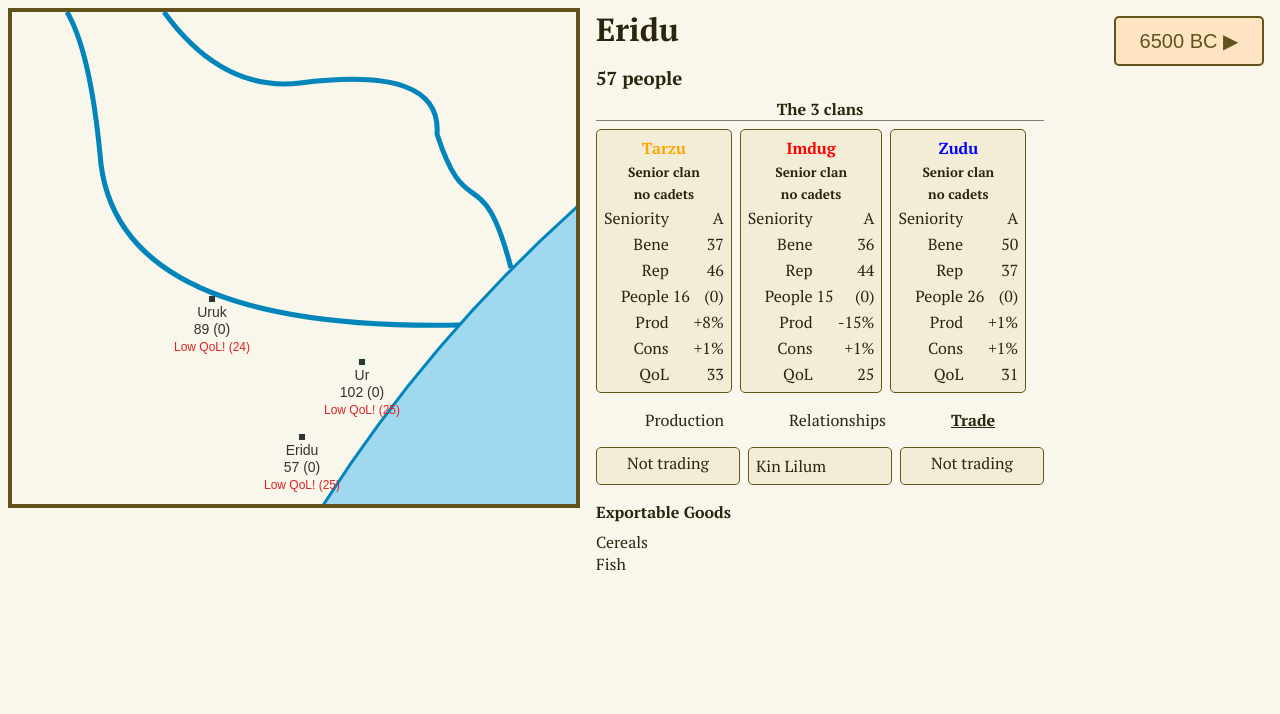
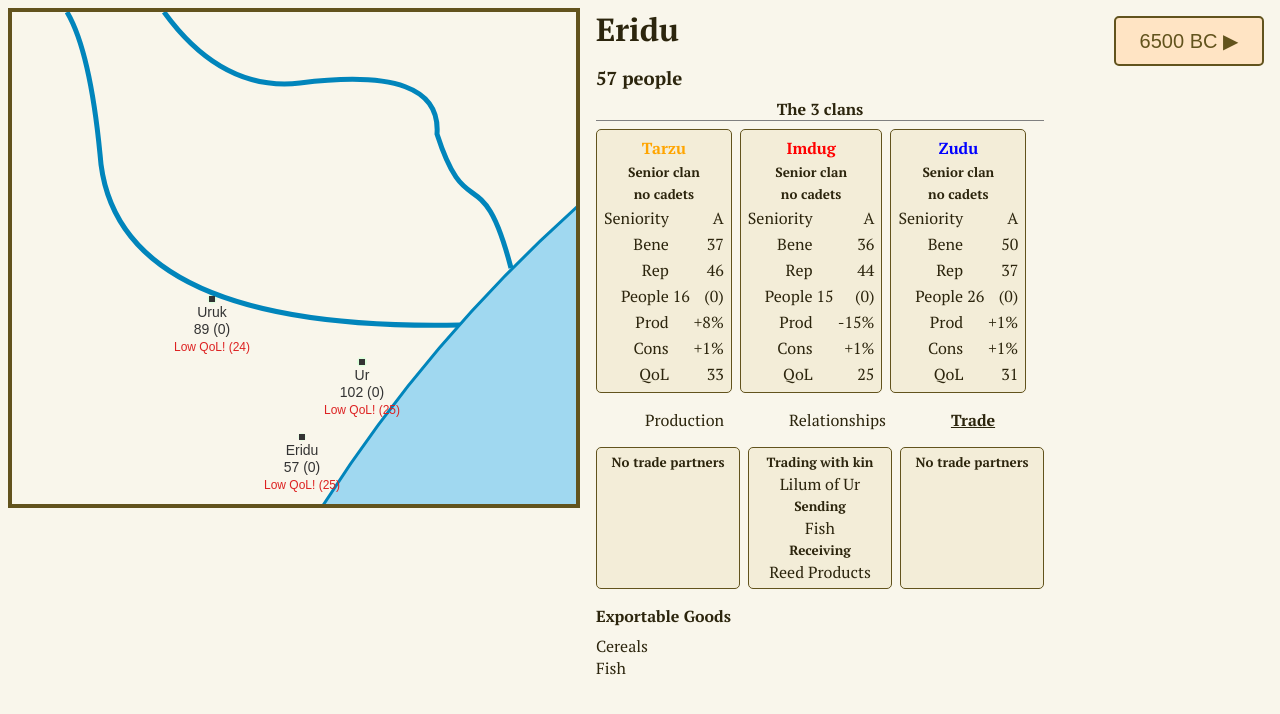
Before and after one commit to dmandelin/world2, a SvelteKit app: page / in a window 1280 px wide. Both pictures are taken after a click on the button "Trade". Shown: the top 714 px of the page. Built offline with nearby package versions, Linux system fonts and the light colour scheme.

Commit message:
Show imports and exports, but no effect yet.

```diff
--- a/src/components/ClanTradeCard.svelte
+++ b/src/components/ClanTradeCard.svelte
@@ -15,12 +15,19 @@
         width: 134px;
     }
 
-    td:not(first-child) {
-        text-align: right;
+    #top table {
+        width: 100%;
+        border-collapse: collapse;
     }
 
     td {
+        text-align: center;
         white-space: nowrap;
+    }
+
+    .sm {
+        font-size: smaller;
+        font-weight: bold;
     }
 </style>
 
@@ -28,16 +35,25 @@
     {#if clan.tradePartners?.length}
     <table>
         <tbody>
+            <tr class="sm"><td>Trading with kin</td></tr>
             {#each clan.tradePartners as partner}
-            <tr>
-                <td>
-                    Kin {partner}
-                </td>
-            </tr>
+            <tr><td>{partner.name} of {partner.settlement}</td></tr>
+            <tr class="sm"><td>Sending</td></tr>
+                {#each partner.sending as sending}
+                <tr><td>{sending}</td></tr>
+                {/each}
+            <tr class="sm"><td>Receiving</td></tr>
+                {#each partner.receiving as receiving}
+                <tr><td>{receiving}</td></tr>
+                {/each}
             {/each}
         </tbody>
     </table>
     {:else}
-    <div style="text-align: center">Not trading</div>
+    <table>
+        <tbody>
+            <tr class="sm"><td>No trade partners</td></tr>
+        </tbody>
+    </table>
     {/if}
 </div>
--- a/src/components/dtos.ts
+++ b/src/components/dtos.ts
@@ -7,6 +7,21 @@ import type { Settlement } from "../model/settlement";
 import type { TradeGood } from "../model/trade";
 import type { World } from "../model/world";
 
+export type TradePartnerDTO = {
+    name: string;
+    sending: string[];
+    receiving: string[];
+}
+
+function tradePartnersDTO(clan: Clan) {
+    return [...clan.tradePartners].map(partner => ({
+        name: partner.name,
+        settlement: partner.settlement!.name,
+        sending: [...clan.exportsTo(partner).map(t => t.name)],
+        receiving: [...clan.importsFrom(partner).map(t => t.name)],
+    }));
+}
+
 export type ClanDTO = {
     ref: Clan,
     name: string;
@@ -14,7 +29,7 @@ export type ClanDTO = {
 
     cadets: Clan[];
     parent: Clan|undefined;
-    tradePartners: string[];
+    tradePartners: TradePartnerDTO[];
     settlement: Settlement;
     slices: number[][];
 
@@ -76,7 +91,7 @@ export function clanDTO(clan: Clan) {
         productivity: clan.productivity,
         seniority: clan.seniority,
         size: clan.size,
-        tradePartners: clan.tradePartners ? [...clan.tradePartners].map(c => c.name) : [],
+        tradePartners: tradePartnersDTO(clan),
 
         qolFromConsumption: clan.qolFromConsumption,
         qolFromAbility: clan.qolFromAbility,
--- a/src/model/people.ts
+++ b/src/model/people.ts
@@ -6,6 +6,7 @@ import { normal } from "./distributions";
 import { Assessments } from "./agents";
 import { Pot } from "./production";
 import type { Settlement } from "./settlement";
+import type { TradeGood } from "./trade";
 
 // Per 20-year turn, for childbearing-age women.
 const BASE_BIRTH_RATE = 3.05;
@@ -202,6 +203,16 @@ export class Clan {
 
         this.tradePartners.add(clan);
         clan.tradePartners.add(this);
+    }
+
+    exportsTo(clan: Clan): TradeGood[] {
+        // We'll export everything that they don't already have.
+        return [...this.settlement!.localTradeGoods]
+            .filter(good => !clan.settlement?.localTradeGoods.has(good));
+    }
+
+    importsFrom(clan: Clan): TradeGood[] {
+        return clan.exportsTo(this);
     }
 
     chooseEconomicPolicy(policies: Map<Clan, EconomicPolicy>, slippage: number) {
```
